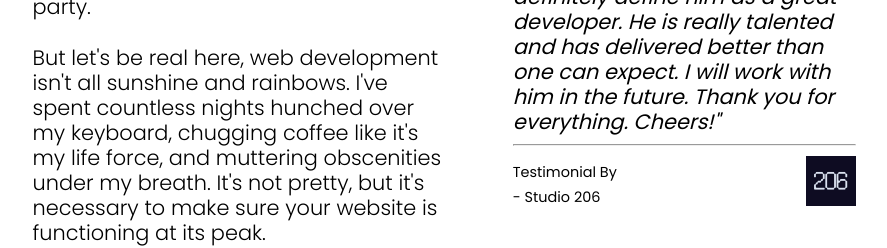
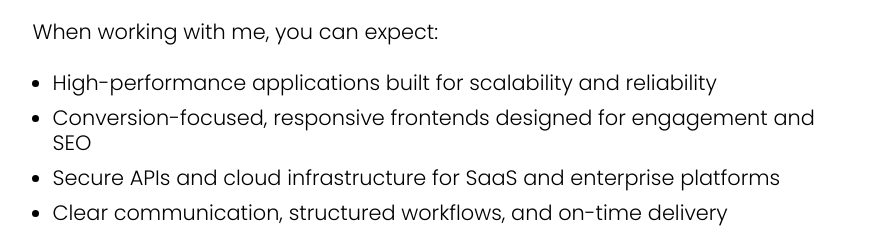
Before and after one commit to mitulpancholi/personalWebsite, a Next.js app: page /about in a window 1280 px wide. Shown: the part 1546-1794 px from the top of the page, without its empty margins (300-1187 px from the left). Built offline with nearby package versions, Linux system fonts and the light colour scheme.

Commit message:
updated about

```diff
--- a/pages/about.tsx
+++ b/pages/about.tsx
@@ -35,22 +35,27 @@ const About = () => {
           </StyledImageWrapper>
           <StyledDescWrapper>
             <StyledDescription>
-              Well, well, well, look who stumbled upon my corner of the internet! <br />
+              I am Mitul Pancholi, a Full Stack Developer with 8+ years of experience building scalable SaaS platforms, high-performance web applications, and secure backend
+              systems. My work focuses on delivering end-to-end solutions that combine pixel-perfect user interfaces with robust, cloud-ready architectures. <br /> <br /> Over the years,
+              I have partnered with startups, agencies, and enterprises to design and develop products that are responsive, SEO-friendly, and optimized for growth. From real-time
+              applications handling 500k+ transactions to multi-tenant SaaS dashboards with authentication, payments, and API integrations, I specialize in creating applications
+              that scale seamlessly and perform reliably under heavy demand.
+              <br /> <br />My expertise spans a modern tech stack, including React.js, Next.js, Node.js, TypeScript, GraphQL, Tailwind CSS, PostgreSQL, MongoDB, MySQL, Docker, AWS, and
+              Firebase. Beyond technical delivery, I focus on clean code, maintainability, security best practices, and CI/CD workflows to ensure long-term success for every
+              project.
+              <br /><br />
+              When working with me, you can expect:
+              <br /><br />
+              <ul>
+                <li>High-performance applications built for scalability and reliability</li>
+                <li>Conversion-focused, responsive frontends designed for engagement and SEO</li>
+                <li>Secure APIs and cloud infrastructure for SaaS and enterprise platforms</li>
+                <li>Clear communication, structured workflows, and on-time delivery</li>
+              </ul>
               <br />
-              As a web developer with 6+ years of experience, I&apos;ve spent more time in front of a computer than I have with actual humans. But hey, that&apos;s the price you
-              pay for being a coding genius, right? <br />
-              <br />
-              Speaking of genius, I&apos;ve been known to build websites that are so beautiful, it&apos;s like staring into the sun (but without the risk of permanent eye damage).
-              And I&apos;m not just talking about your run-of-the-mill, boring websites - I&apos;m talking about sites that make you want to break out into a spontaneous dance
-              party. <br />
-              <br />
-              But let&apos;s be real here, web development isn&apos;t all sunshine and rainbows. I&apos;ve spent countless nights hunched over my keyboard, chugging coffee like
-              it&apos;s my life force, and muttering obscenities under my breath. It&apos;s not pretty, but it&apos;s necessary to make sure your website is functioning at its
-              peak. <br />
-              <br />
-              And don&apos;t even get me started on clients. I&apos;ve had to deal with people who think that adding a blinking rainbow background to their website is a good idea
-              (spoiler alert: it&apos;s not). But hey, it&apos;s all part of the job, and I&apos;m always up for a challenge.
+              I am committed to helping businesses transform ideas into products, optimize workflows, and accelerate digital growth through modern full stack development.
             </StyledDescription>
+
             <StyledTestimonial>
               <Testimonial imgAlt="Optimized Consulting" imgSrc={"/Images/about/optimizedConsulting.jpeg"} review={OptimizedConsultingReview} companyName="Optimized Consulting" />
               <Testimonial imgAlt="Studio 206" imgSrc={"/Images/about/studio206.jpeg"} review={Studio206Review} companyName="Studio 206" />
@@ -80,18 +85,27 @@ const StyledDescWrapper = styled.div`
 
 const StyledTestimonial = styled.aside`
   @media ${devices.tablet} {
-    grid-column: 8/13;
+    grid-column: 6/13;
   }
-  margin-top: 50px;
+  margin-top: 80px;
   grid-column: 1/13;
 `;
 
 const StyledDescription = styled.article`
   @media ${devices.tablet} {
-    grid-column: 1/7;
+    grid-column: 1/13;
   }
   grid-column: 1/13;
   font-weight: 300;
+
+  ul {
+    list-style: disc;
+    padding-left: 20px;
+
+    li {
+      margin-bottom: 10px;
+    }
+  }
 `;
 
 const StyledSection = styled.section`
```
